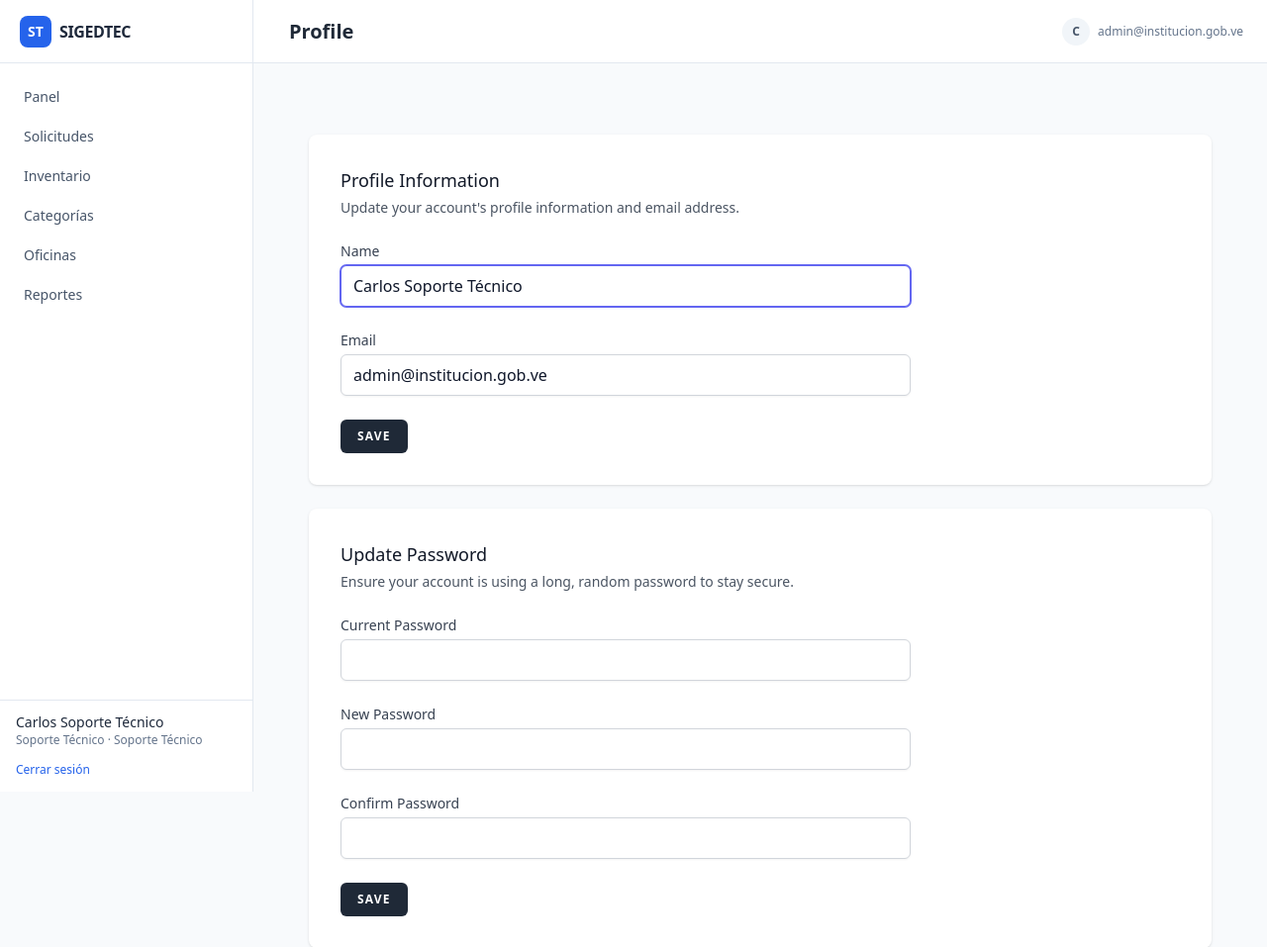
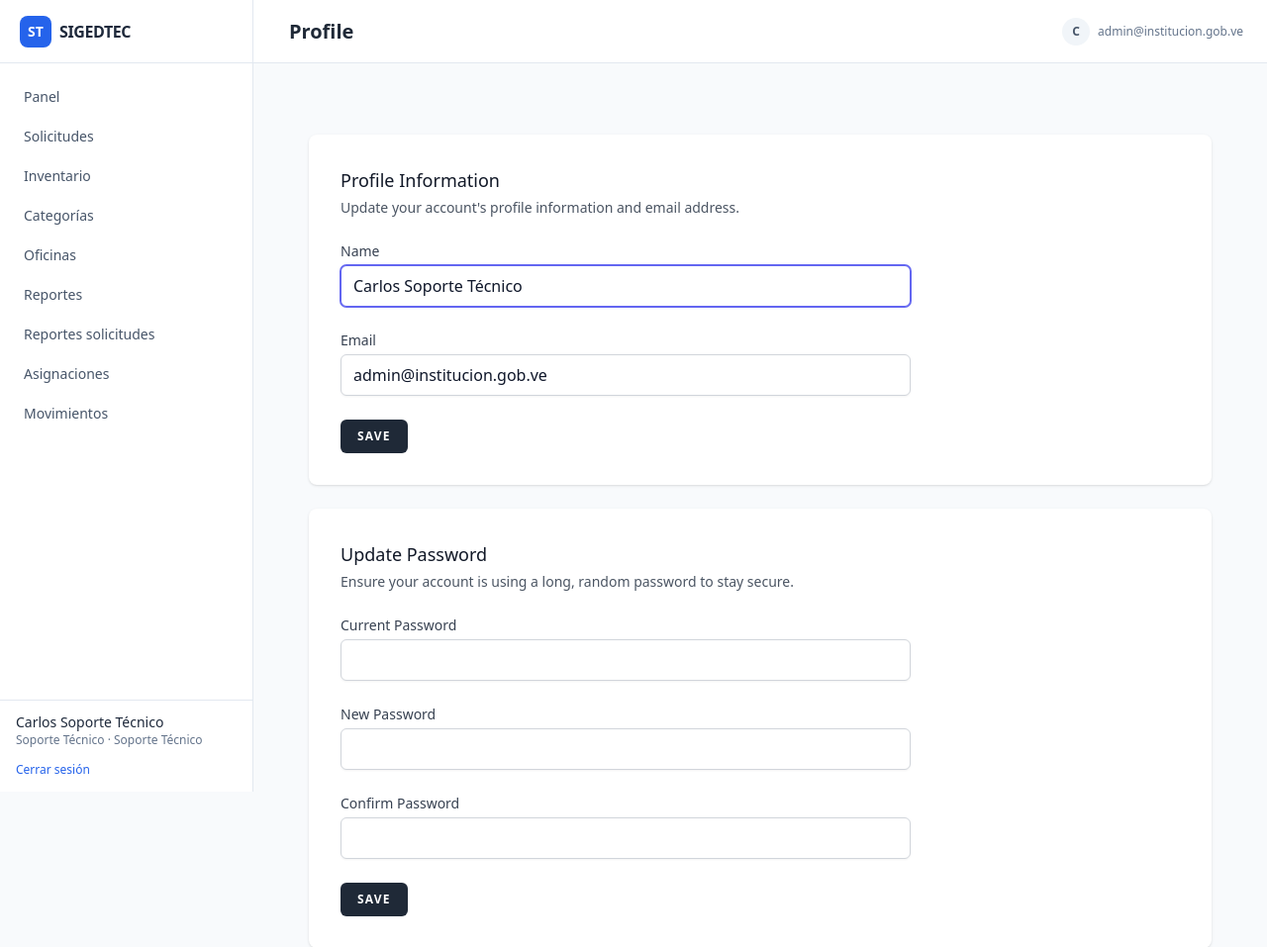
Before and after one commit to gardenia899/sigedtec, a Laravel app: page /profile in a window 1280 px wide. Shown: the top 957 px of the page at 99% size. Run offline with Laravel 12, Linux system fonts and the light colour scheme; a user stored in the database is signed in; data comes from the database, SQL or seed files in the repository; style sheets or scripts are compiled from the project's sources; parts of the project's set-up code (start-up, migrations or seed data) failed here and were passed over.

Commit message:
menu: agregar accesos a todos los reportes

```diff
--- a/resources/views/layouts/app.blade.php
+++ b/resources/views/layouts/app.blade.php
@@ -32,6 +32,9 @@
                     ['ruta' => 'categorias.index', 'etiqueta' => 'Categorías', 'visible' => true],
                     ['ruta' => 'oficinas.index', 'etiqueta' => 'Oficinas', 'visible' => true],
                     ['ruta' => 'reportes.inventario', 'etiqueta' => 'Reportes', 'visible' => true],
+                    ['ruta' => 'reportes.solicitudes', 'etiqueta' => 'Reportes solicitudes', 'visible' => true],
+                    ['ruta' => 'reportes.asignaciones', 'etiqueta' => 'Asignaciones', 'visible' => true],
+                    ['ruta' => 'reportes.movimientos', 'etiqueta' => 'Movimientos', 'visible' => true],
                 ];
             } else {
                 $items = [
```
